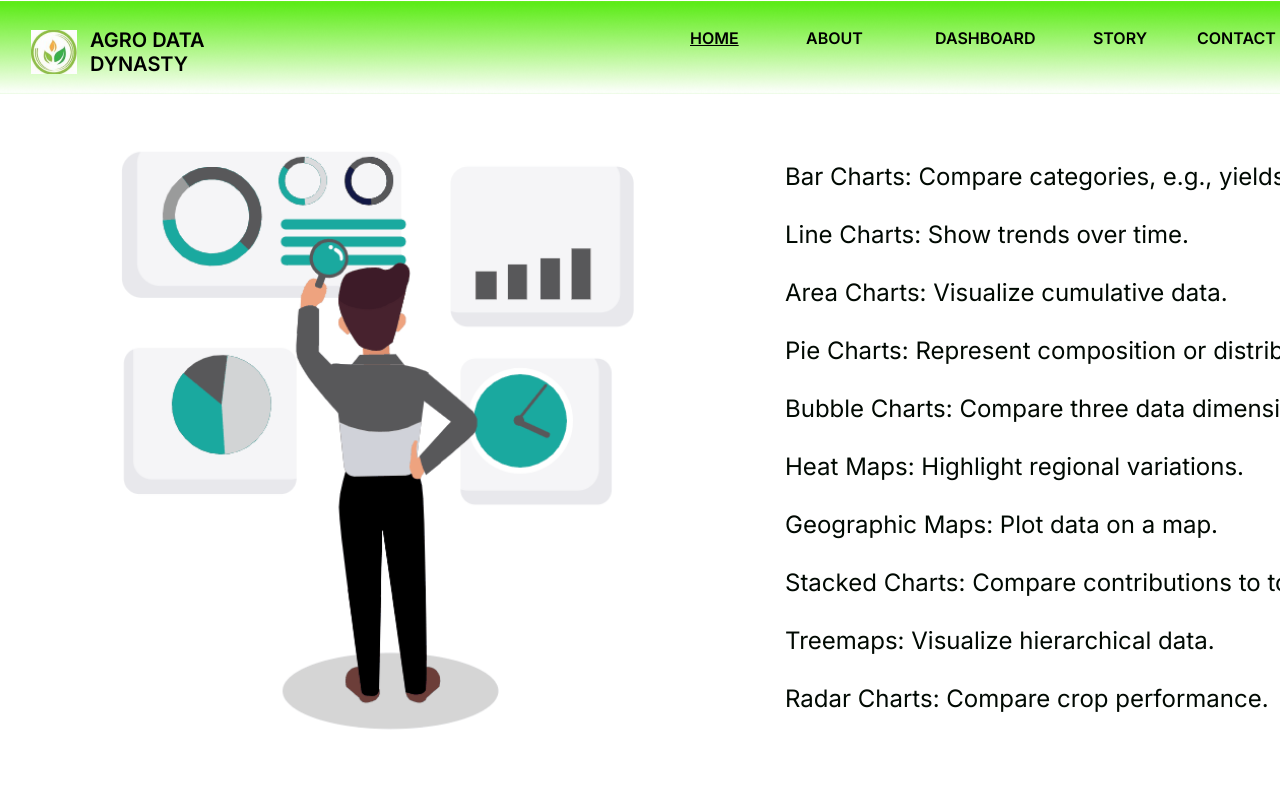
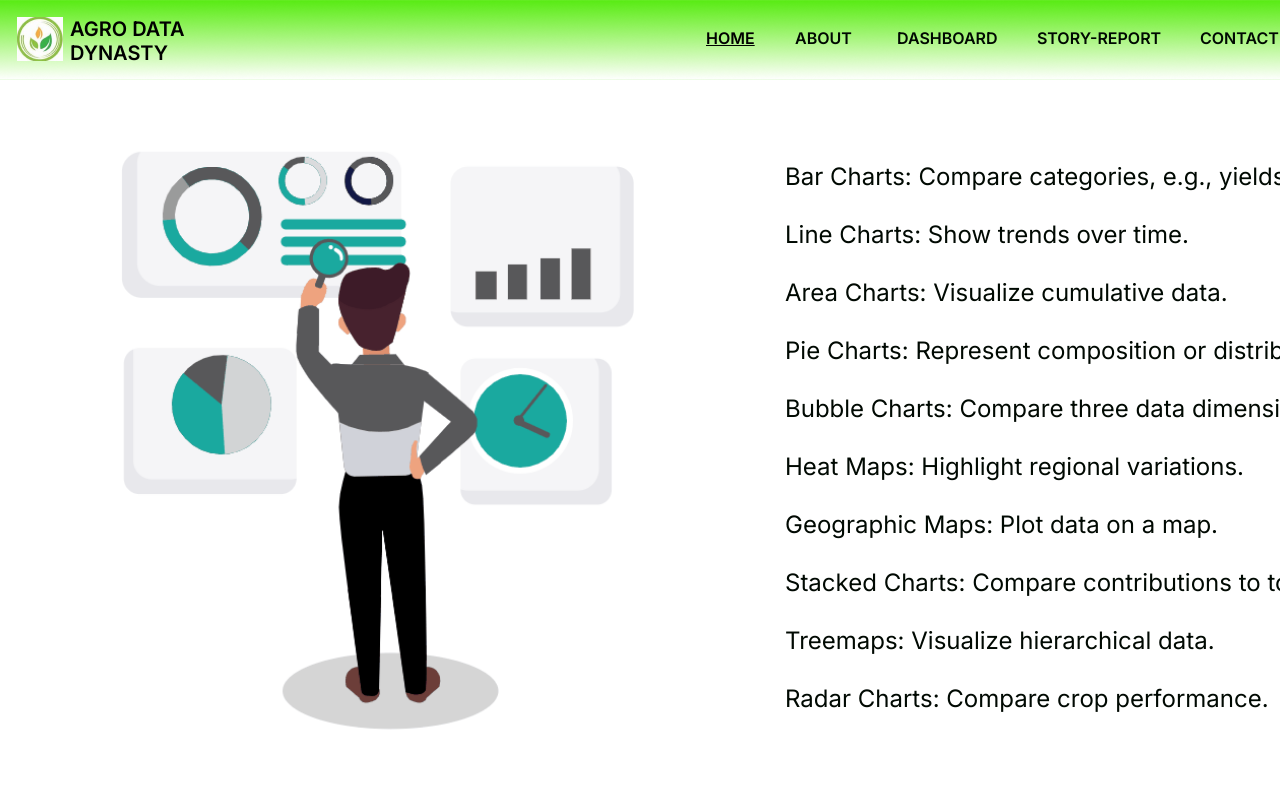
Before and after one commit to smartinternz02/SBSPS-Challenge-9954-1690010740, a Flask app: a page that uses datadynasty/templates/about page.html in a window 1280 px wide. Shown: the top 799 px of the page. After the commit the page ends 729 px from the top, so only its background shows below. Run offline with Flask 3, Linux system fonts and the light colour scheme; some web fonts are replaced.

Commit message:
4 changes in file

```diff
--- a/datadynasty/static/css/index.css
+++ b/datadynasty/static/css/index.css
@@ -87,10 +87,10 @@
 .contact,
 .story {
   left: 1037px;
-  width: 93px;
+  width: 150px;
 }
 .contact {
-  left: 1140px;
+  left: 1200px;
   width: 95px;
 }
 .get-started2:hover {
@@ -344,103 +344,33 @@
   width: 1100px;
   height: 190px;
 }
-.top-green-icon1 {
+.agro-data1{
+  margin: 0;
+}
+.logo-ABOUT{
   position: absolute;
-  top: calc(50% - 511px);
-  left: 0;
-  width: 1530px;
-  height: 93px;
-}
-.logo-icon1 {
-  position: absolute;
-  top: 30px;
-  left: 31px;
+  top: 17px;
+  left: 17px;
   width: 46px;
   height: 44px;
   object-fit: cover;
 }
-.agro-data1 {
+
+.agro-data-about {
   margin: 0;
 }
 .agro-data-dynasty-container1 {
   position: absolute;
-  top: 28px;
-  left: 90px;
+  top: 17px;
+  left: 70px;
   font-size: var(--font-size-xl);
   font-weight: 600;
   display: inline-block;
   width: 130px;
   height: 45px;
 }
-.about2,
-.contact2,
-.home2,
-.story2 {
-  position: absolute;
-  top: 28px;
-  font-weight: 600;
-  display: inline-block;
-}
-.home2 {
-  left: 690px;
-  width: 52px;
-  height: 26px;
-  cursor: pointer;
-}
-.about2,
-.contact2,
-.story2 {
-  left: 806px;
-  width: 65px;
-  height: 19px;
-}
-.contact2,
-.story2 {
-  left: 1093px;
-  width: 90px;
-  height: 22px;
-  cursor: pointer;
-}
-.contact2 {
-  left: 1197px;
-  width: 95px;
-  height: 10px;
-}
 
-.get-started20 {
-  color: var(--color-black);
-}
-.get-started-txt-container0 {
-  line-break: anywhere;
-  width: 100%;
-}
-.get-started10 {
-  position: absolute;
-  height: 88.89%;
-  width: 96.89%;
-  top: 0;
-  left: 0;
-  font-weight: 900;
-  display: flex;
-  align-items: center;
-}
-.get-started0 {
-  position: absolute;
-  top: calc(50% - 494.5px);
-  left: calc(50% + 573.5px);
-  background: linear-gradient(
-    180deg,
-    rgba(134, 230, 89, 0) 46.88%,
-    #5ceb19 55.21%
-  );
-  border: 5px solid var(--color-white);
-  box-sizing: border-box;
-  width: 161px;
-  height: 45px;
-  overflow: auto;
-  font-size: var(--font-size-xl);
-  color: var(--color-white);
-}
+
 .dashboard2 {
   position: absolute;
   top: 28px;
@@ -478,7 +408,7 @@
   position: relative;
   background-color: var(--color-white);
   width: 100%;
-  height: 1024px;
+  height: 800px;
   overflow: hidden;
   text-align: left;
   font-size: var(--font-size-base);
--- a/datadynasty/templates/about page.html
+++ b/datadynasty/templates/about page.html
@@ -3,15 +3,15 @@
       <img class="top-green-icon1" alt=""  src="{{ url_for('static', filename='images/top green.png') }}" />
 
       <div class="agro-data-dynasty-container1">
-        <p class="agro-data1">AGRO DATA</p>
-        <p class="agro-data1">DYNASTY</p>
+        <p class="agro-data-about">AGRO DATA</p>
+        <p class="agro-data-about">DYNASTY</p>
       </div>
-      <img class="logo-icon1" alt=""  src="{{ url_for('static', filename='images/logo.png') }}" />
+      <img class="logo-ABOUT" alt=""  src="{{ url_for('static', filename='images/logo.png') }}" />
 
-      <div class="home2" id="hOMEText"><a style="color: black;" href="{{ url_for('index')}}">HOME</a></div>
-      <div class="about2">ABOUT</div>
-      <div class="story2" id="sTORYText">STORY</div>
-      <div class="contact2" id="cONTACTText">CONTACT</div>
+      <div class="home" id="hOMEText"><a style="color: black;" href="{{ url_for('index')}}">HOME</a></div>
+      <div class="about">ABOUT</div>
+      <div class="story" id="sTORYText">STORY-REPORT</div>
+      <div class="contact" id="cONTACTText">CONTACT</div>
       <div class="get-started">
     		<div class="get-started1">
       			<span class="get-started-txt-container">
@@ -49,7 +49,7 @@
           <p class="agro-data1">Radar Charts: Compare crop performance.</p>
         </span>
       </div>
-      <div class="dashboard2" id="dASHBOARDText">DASHBOARD</div>
+      <div class="dashboard" id="dASHBOARDText">DASHBOARD</div>
       <img
         class="visualagri1"
         alt=""
--- a/datadynasty/templates/contact.html
+++ b/datadynasty/templates/contact.html
@@ -12,7 +12,7 @@
       <div class="home" id="hOMEText">HOME</div>
       <div class="about" id="aBOUTText">ABOUT</div>
       <div class="dashboard" id="dASHBOARDText">DASHBOARD</div>
-      <div class="story">STORY</div>
+      <div class="story">STORY-REPORT</div>
       <div class="contact">CONTACT</div>
 
       </div>
--- a/datadynasty/templates/index.html
+++ b/datadynasty/templates/index.html
@@ -49,7 +49,7 @@
       <div class="home" id="hOMEText">HOME</div>
       <div class="about" id="aBOUTText"> <a style="color: black;" href="{{url_for('about')}}">ABOUT</a></div>
       <div class="dashboard" id="dASHBOARDText"><a style="color: black;" href="{{url_for('dashboard')}}">DASHBOARD</a></div>
-      <div class="story" id="sTORYText">STORY</div>
+      <div class="story" id="sTORYText">STORY-REPORT</div>
       <div class="contact" id="cONTACTText"><a style="color: black;" href="{{url_for('contact')}}">CONTACT</a></div>
       <div class="get-started" id="getStartedContainer">
         <div class="get-started1">
```
